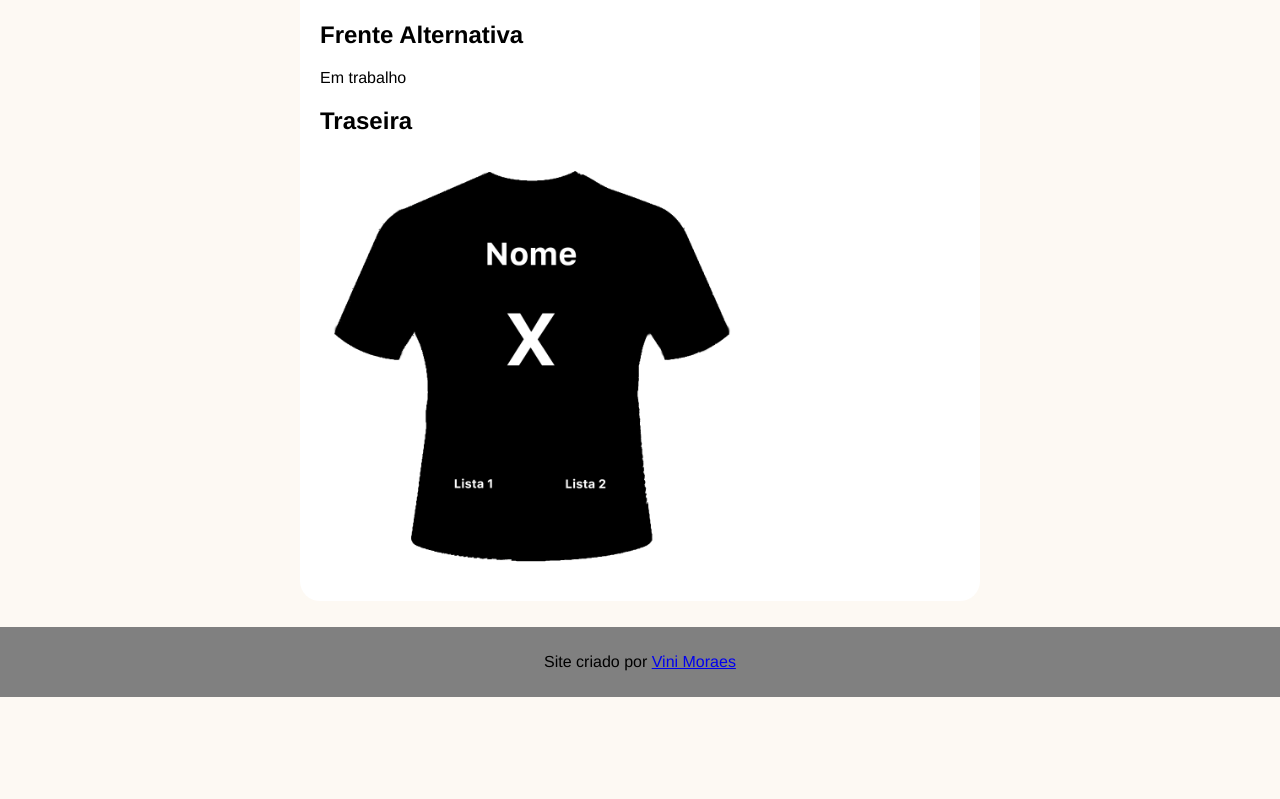
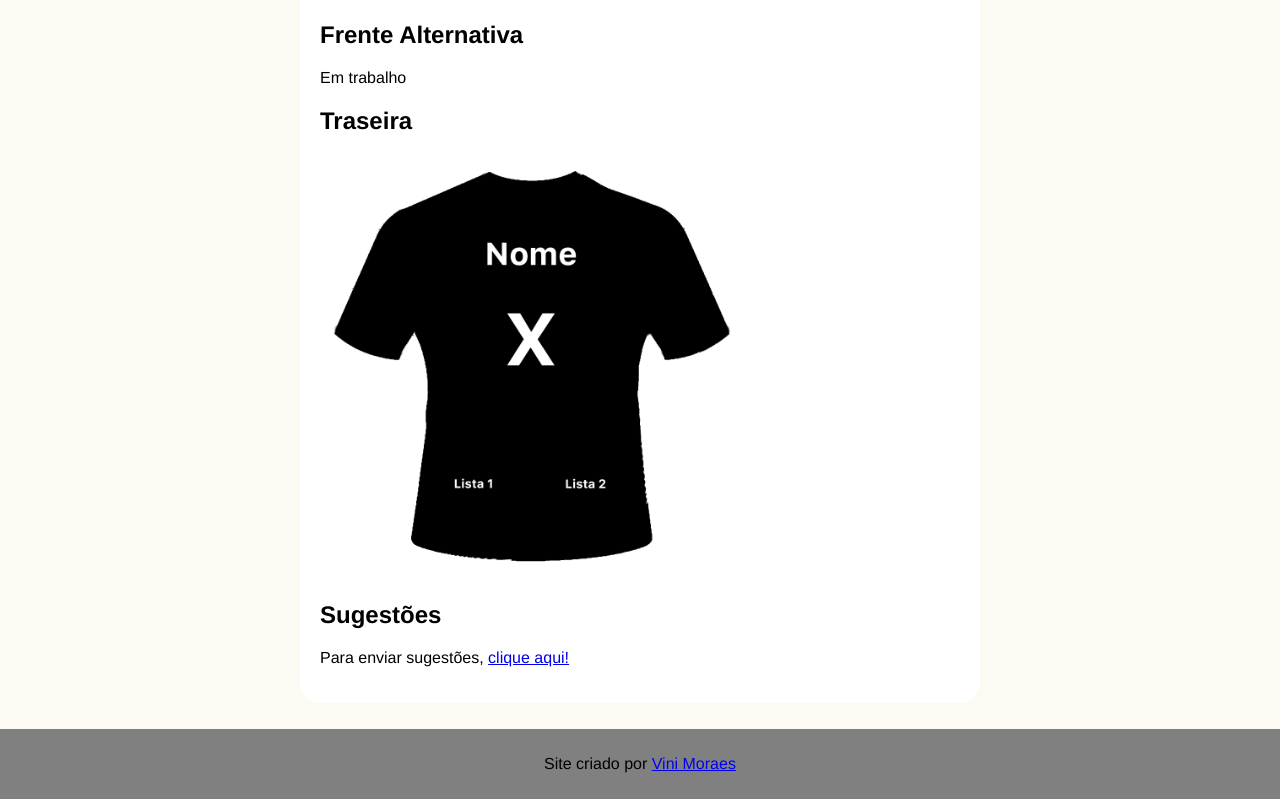
Before and after one commit to vinis-moraes/projeto_camiseta, a plain HTML site: page index.html in a window 1280 px wide. Shown: the part 1552-2351 px from the top of the page. Before the commit the page ends 2249 px from the top, so only its background shows below. Drawn offline with Linux system fonts and the light colour scheme.

Commit message:
Update index.html

```diff
--- a/index.html
+++ b/index.html
@@ -25,6 +25,9 @@
 
         <h2>Traseira</h2>
         <img src="Costas_01.png" alt="">
+
+        <h2>Sugestões</h2>
+        <p>Para enviar sugestões, <a href="https://forms.gle/YaNrParajXheVwvp7" target="_blank" rel="noopener noreferrer">clique aqui!</a></p>
     </main>
     <footer><p>Site criado por <a href="http://vinis-moraes.github.io" target="_blank" rel="noopener noreferrer">Vini Moraes</a></p></footer></div>
 </body>
```
